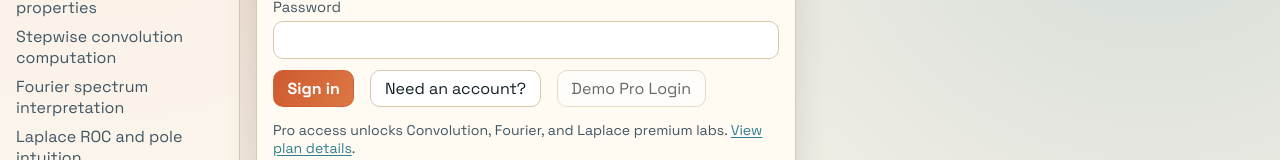
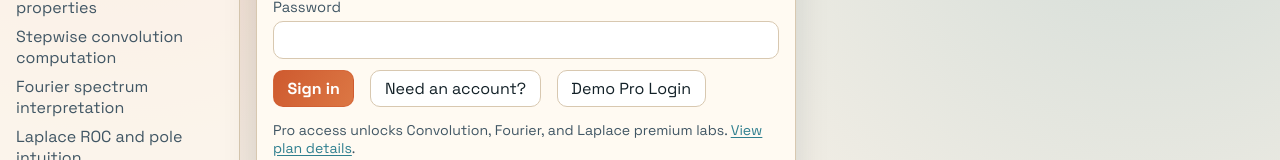
Before and after one commit to Abhicoder189/Signal-and-system, a React (Vite) app in the folder signals-visualizer/: page /auth in a window 1280 px wide. Shown: the part 281-441 px from the top of the page. Built offline with nearby package versions, Linux system fonts and the light colour scheme; no server answers.

Commit message:
fixed: demo login button state and tooltip

```diff
--- a/signals-visualizer/src/pages/AuthPage.jsx
+++ b/signals-visualizer/src/pages/AuthPage.jsx
@@ -218,11 +218,11 @@ function AuthPage() {
                 type="button"
                 className="button button-subtle"
                 onClick={handleDemoSignIn}
-                disabled={!authEnabled || submitting || !HAS_DEMO_PRO_CREDENTIALS}
+                disabled={submitting}
                 title={
                   HAS_DEMO_PRO_CREDENTIALS
                     ? "Sign in with the configured demo pro account"
-                    : "Set VITE_DEMO_PRO_EMAIL and VITE_DEMO_PRO_PASSWORD to enable demo login"
+                    : "Set VITE_DEMO_PRO_EMAIL and VITE_DEMO_PRO_PASSWORD, then restart the dev server"
                 }
               >
                 Demo Pro Login
```
